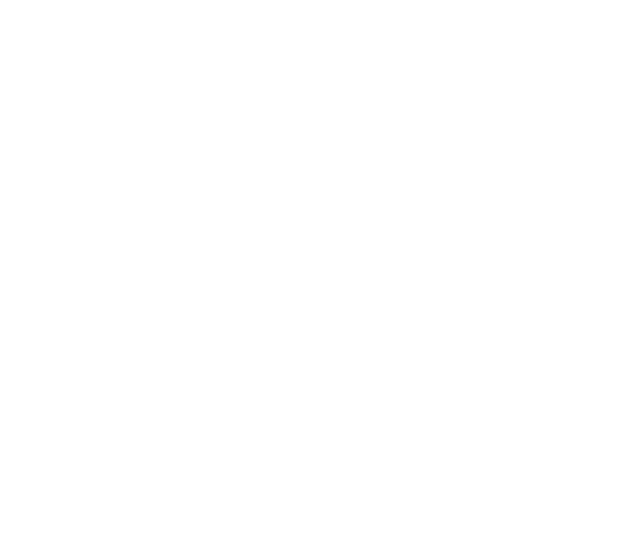
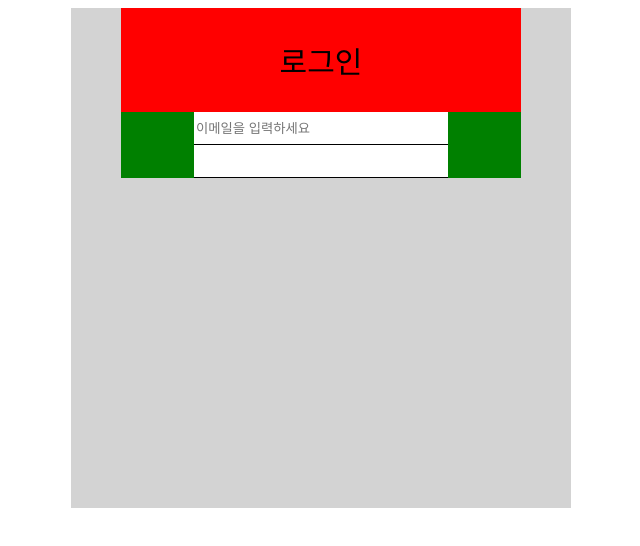
Before and after one commit to HiImConan/MiniHackathon_3_FE, a React (Create React App) app in the folder hk_fe_3/: page /login in a window 1280 px wide. Before the commit this address had no page. Shown: the top 546 px of the page, without its empty margins (319-959 px from the left). Built offline with nearby package versions, Linux system fonts and the light colour scheme.

Commit message:
style: Main style modify

```diff
--- /dev/null
+++ b/hk_fe_3/src/components/Login.js
@@ -0,0 +1,22 @@
+import React from "react";
+import {
+  IdInput,
+  LoginInputDiv,
+  LoginTitle,
+  PasswordInput,
+} from "../styles/User/LoginStyles";
+import { LoginWrap } from "./../styles/User/LoginStyles";
+
+const Login = () => {
+  return (
+    <LoginWrap>
+      <LoginTitle>로그인</LoginTitle>
+      <LoginInputDiv>
+        <IdInput placeholder="이메일을 입력하세요" />
+        <PasswordInput type="password" />
+      </LoginInputDiv>
+    </LoginWrap>
+  );
+};
+
+export default Login;
--- a/hk_fe_3/src/components/Main.js
+++ b/hk_fe_3/src/components/Main.js
@@ -1,24 +1,18 @@
 import React from "react";
-import { SearchInput } from "../styles/Main/Search";
-import { SeachDiv } from "./../styles/Main/Search";
-import {
-  MovieDiv,
-  MovieImgDiv,
-  MovieSection,
-  MovieTitleDiv,
-} from "../styles/Main/MovieSection";
+import { SearchInput, SeachDiv, MainWrap } from "../styles/Main/MainStyles";
+
 import MovieList from "./MovieList";
-
-const API_URL = "https://d0cc7814-98ab-422a-b0ef-82d4165b2542.mock.pstmn.io/";
+import PageList from "./PageList";
 
 const Main = () => {
   return (
-    <div>
+    <MainWrap>
       <SeachDiv>
         <SearchInput placeholder="Ex)인셉션" />
       </SeachDiv>
-      <MovieList apiUrl={API_URL} />
-    </div>
+      <MovieList />
+      <PageList />
+    </MainWrap>
   );
 };
 
--- a/hk_fe_3/src/components/Movie.js
+++ b/hk_fe_3/src/components/Movie.js
@@ -2,15 +2,22 @@ import React from "react";
 
 import {
   MovieDiv,
-  MovieImgDiv,
+  MovieImg,
+  MovieTitle,
   MovieTitleDiv,
-} from "../styles/Main/MovieSection";
+} from "../styles/Main/MainStyles";
 
-const Movie = () => {
+const Movie = ({ poster, title }) => {
   return (
     <MovieDiv>
-      <MovieImgDiv />
-      <MovieTitleDiv />
+      <MovieImg
+        style={{ backgroundImage: `url(${poster})` }}
+        src={poster}
+        alt="이미지준비중"
+      ></MovieImg>
+      <MovieTitleDiv>
+        <MovieTitle>{title}</MovieTitle>
+      </MovieTitleDiv>
     </MovieDiv>
   );
 };
--- a/hk_fe_3/src/components/MovieList.js
+++ b/hk_fe_3/src/components/MovieList.js
@@ -1,22 +1,36 @@
 import React from "react";
+import { getMovieApi } from "../assets/Api_test";
+import { useEffect, useState } from "react";
 
-import {
-  MovieDiv,
-  MovieImgDiv,
-  MovieSection,
-  MovieTitleDiv,
-} from "../styles/Main/MovieSection";
+import Movie from "./Movie";
+import { MovieListDiv } from "../styles/Main/MainStyles";
 
-const MovieList = ({ apiUrl }) => {
+const MovieList = () => {
+  const [movieData, setMovieData] = useState([]);
+
+  useEffect(() => {
+    const getData = async () => {
+      try {
+        const response = await getMovieApi();
+        setMovieData(response.movies); // [{},{},...] 원래는 response.data였음
+        console.log(movieData);
+      } catch (e) {
+        console.log(e);
+      }
+    };
+    getData();
+  }, []);
+
   return (
-    <div>
-      <MovieSection>
-        <MovieDiv>
-          <MovieImgDiv />
-          <MovieTitleDiv />
-        </MovieDiv>
-      </MovieSection>
-    </div>
+    <MovieListDiv>
+      {movieData.map((movie) => (
+        <Movie
+          key={movie.id}
+          poster={movie.poster_url}
+          title={movie.title_kor}
+        />
+      ))}
+    </MovieListDiv>
   );
 };
 
--- /dev/null
+++ b/hk_fe_3/src/components/PageList.js
@@ -0,0 +1,41 @@
+import React from "react";
+import { getMovieApi } from "../assets/Api_test";
+import { useEffect, useState } from "react";
+
+import { PageListDiv, PageNumberDiv } from "../styles/Main/MainStyles";
+
+const PageList = () => {
+  //const [page, setPage] = useState(1);
+  const [pages, setPages] = useState([]); // 페이지 배열
+
+  useEffect(() => {
+    const getData = async () => {
+      try {
+        const response = await getMovieApi();
+        //끝 페이지 계산
+        const lastPage = Math.ceil(response.movies.length / 30);
+        console.log(lastPage);
+
+        //페이지 리스트 만들고, pages 배열에 복사
+        const tempPages = [];
+        for (let i = 1; i <= lastPage; i++) {
+          tempPages.push(i);
+        }
+        setPages(tempPages);
+      } catch (e) {
+        console.log(e);
+      }
+    };
+    getData();
+  }, []);
+
+  return (
+    <PageListDiv>
+      {pages.map((pageNum) => (
+        <PageNumberDiv key={pageNum}>{pageNum}</PageNumberDiv>
+      ))}
+    </PageListDiv>
+  );
+};
+
+export default PageList;
--- a/hk_fe_3/src/routes/router.js
+++ b/hk_fe_3/src/routes/router.js
@@ -1,12 +1,14 @@
 import { Routes, Route } from "react-router-dom";
 import Detail from "../components/Detail";
 import Main from "../components/Main";
+import Login from "./../components/Login";
 
 const Router = () => {
   return (
     <Routes>
       <Route path="/" element={<Main />}></Route>
       <Route path="/detail" element={<Detail />}></Route>
+      <Route path="/login" element={<Login />}></Route>
     </Routes>
   );
 };
--- /dev/null
+++ b/hk_fe_3/src/styles/Main/MainStyles.js
@@ -0,0 +1,86 @@
+import styled from "styled-components";
+
+export const SeachDiv = styled.div`
+   {
+    display: flex;
+    justify-content: center;
+    padding: 30px 0;
+    width: 1000px;
+  }
+`;
+
+export const SearchInput = styled.input`
+   {
+    width: 300px;
+    height: 1.5rem;
+  }
+`;
+
+export const MainWrap = styled.div`
+   {
+    width: 1000px;
+    // background-color: red;
+    width: 1000px;
+    margin: 0 auto;
+  }
+`;
+
+export const MovieListDiv = styled.div`
+   {
+    display: flex;
+    flex-wrap: wrap;
+    width: 1000px;
+    //background-color: blue;
+    justify-content: center;
+  }
+`;
+
+export const MovieDiv = styled.div`
+   {
+    width: 200px;
+    border: 1px solid lightgray;
+    margin-bottom: 20px;
+  }
+`;
+
+export const MovieImg = styled.div`
+   {
+    overflow: hidden;
+    height: 300px;
+    background-repeat: no-repeat;
+    background-position: center;
+    background-size: cover;
+  }
+`;
+
+export const MovieTitleDiv = styled.div`
+   {
+    border-top: 1px solid lightgray;
+    text-align: center;
+    height: 60px;
+    display: flex;
+    justify-content: center;
+    align-items: center;
+  }
+`;
+
+export const MovieTitle = styled.div`
+   {
+    background-color: white;
+  }
+`;
+
+export const PageListDiv = styled.div`
+   {
+    text-align: center;
+    display: flex;
+    justify-content: center;
+  }
+`;
+
+export const PageNumberDiv = styled.div`
+   {
+    width: 10px;
+    padding: 5px;
+  }
+`;
--- a/hk_fe_3/src/styles/Main/MovieSection.js
+++ /dev/null
@@ -1,30 +0,0 @@
-import styled from "styled-components";
-
-export const MovieSection = styled.div`
-   {
-    display: flex;
-    justify-content: center;
-    width: 800px;
-  }
-`;
-
-export const MovieDiv = styled.div`
-   {
-    width: 200px;
-    height: 350px;
-    border: 1px solid black;
-  }
-`;
-
-export const MovieImgDiv = styled.div`
-   {
-    height: 300px;
-  }
-`;
-
-export const MovieTitleDiv = styled.div`
-   {
-    height: 50px;
-    border-top: 1px solid lightgray;
-  }
-`;
--- a/hk_fe_3/src/styles/Main/Search.js
+++ /dev/null
@@ -1,16 +0,0 @@
-import styled from "styled-components";
-
-export const SeachDiv = styled.div`
-   {
-    display: flex;
-    justify-content: center;
-    width: 512px;
-    margin: 30px 0;
-  }
-`;
-
-export const SearchInput = styled.input`
-   {
-    width: 400px;
-  }
-`;
--- /dev/null
+++ b/hk_fe_3/src/styles/User/LoginStyles.js
@@ -0,0 +1,50 @@
+import styled from "styled-components";
+
+export const LoginWrap = styled.div`
+   {
+    width: 500px;
+    height: 500px;
+    background-color: lightgray;
+    margin: 0 auto;
+  }
+`;
+
+export const LoginInputDiv = styled.div`
+   {
+    width: 400px;
+    background-color: green;
+    margin: 0 auto;
+    text-align: center;
+  }
+`;
+
+export const LoginTitle = styled.div`
+   {
+    font-size: 30px;
+    width: 400px;
+    padding: 30px 0;
+    margin: 0 auto;
+    background-color: red;
+    text-align: center;
+  }
+`;
+
+export const IdInput = styled.input`
+   {
+    width: 250px;
+    height: 30px;
+    border: none;
+    border-bottom: 1px solid black;
+    margin: 0 auto;
+  }
+`;
+
+export const PasswordInput = styled.input`
+   {
+    width: 250px;
+    height: 30px;
+    border: none;
+    border-bottom: 1px solid black;
+    margin: 0 auto;
+  }
+`;
```
Also changed, not shown: 1 other file (tests, documents, lock files or other folders).
